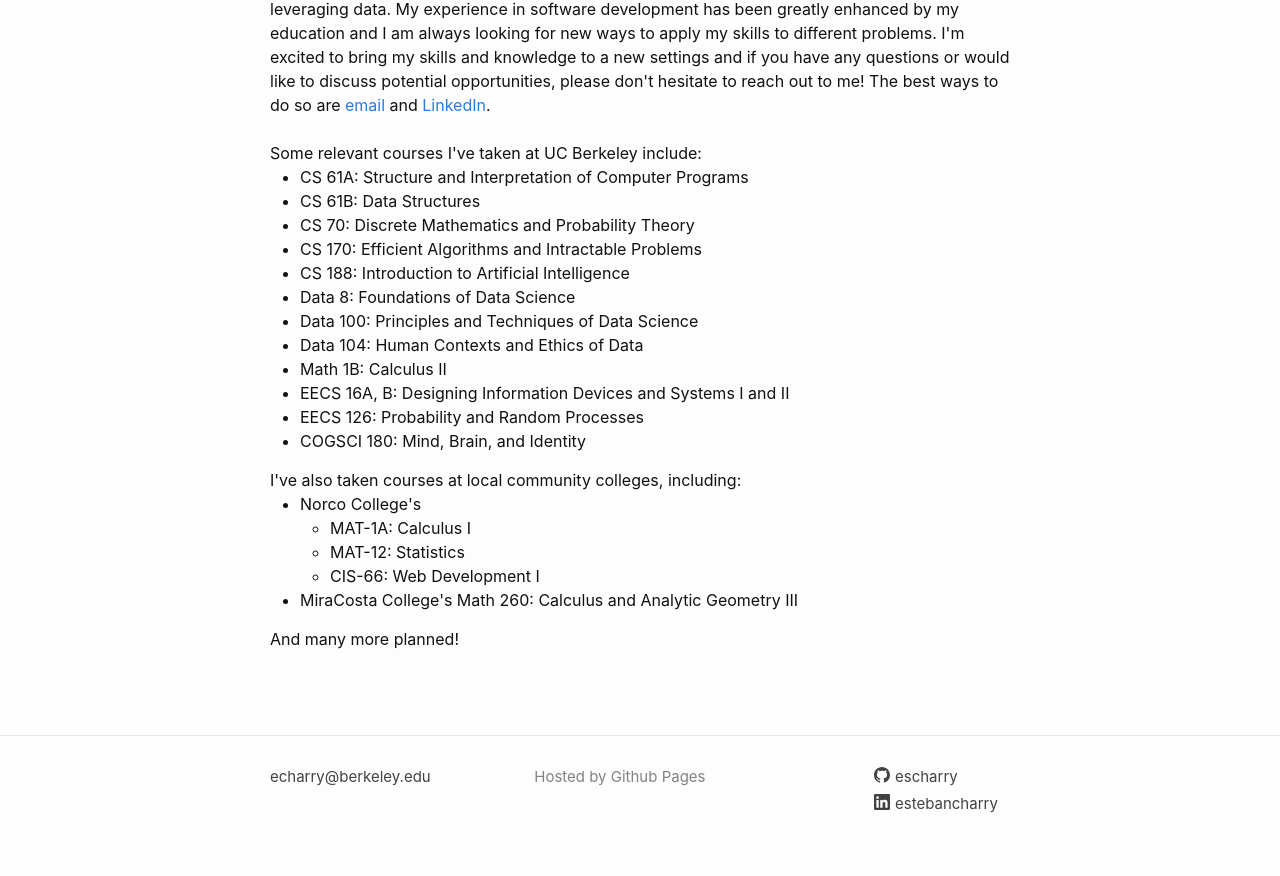
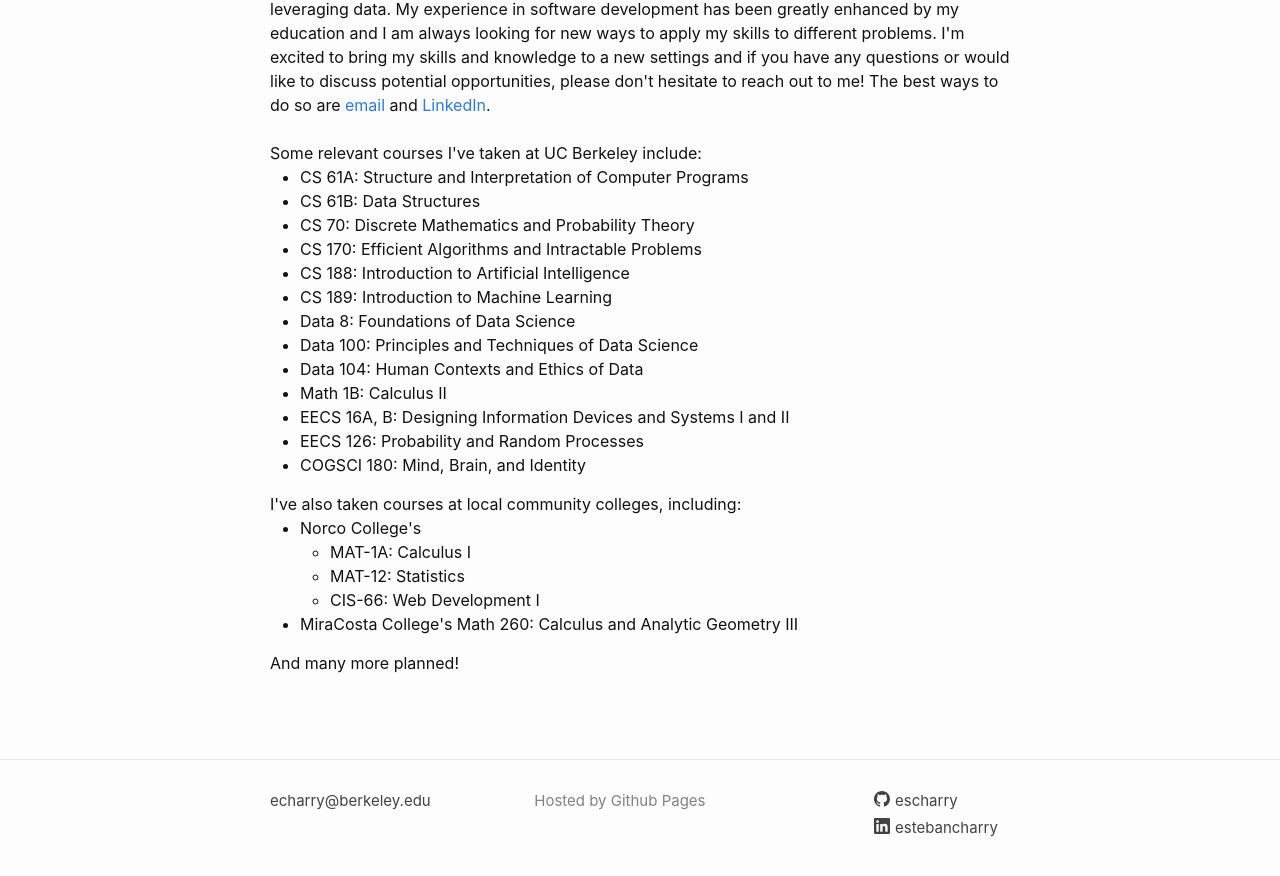
Before and after one commit to escharry/escharry.github.io, a Jekyll site: the page built from about.html, in a window 1280 px wide and 900 px high, scrolled down 629 px. Shown: the top 876 px of the window. Built offline with Jekyll 4.4.1, drawn with Linux system fonts in a browser that asks for light colours; nearby versions of some CDN libraries.

Commit message:
Added cs 189 to course list

```diff
--- a/about.html
+++ b/about.html
@@ -50,6 +50,7 @@
             <li>CS 70: Discrete Mathematics and Probability Theory</li>
             <li>CS 170: Efficient Algorithms and Intractable Problems</li>
             <li>CS 188: Introduction to Artificial Intelligence</li>
+            <li>CS 189: Introduction to Machine Learning</li>
             <li>Data 8: Foundations of Data Science</li>
             <li>Data 100: Principles and Techniques of Data Science</li>
             <li>Data 104: Human Contexts and Ethics of Data</li>
```
